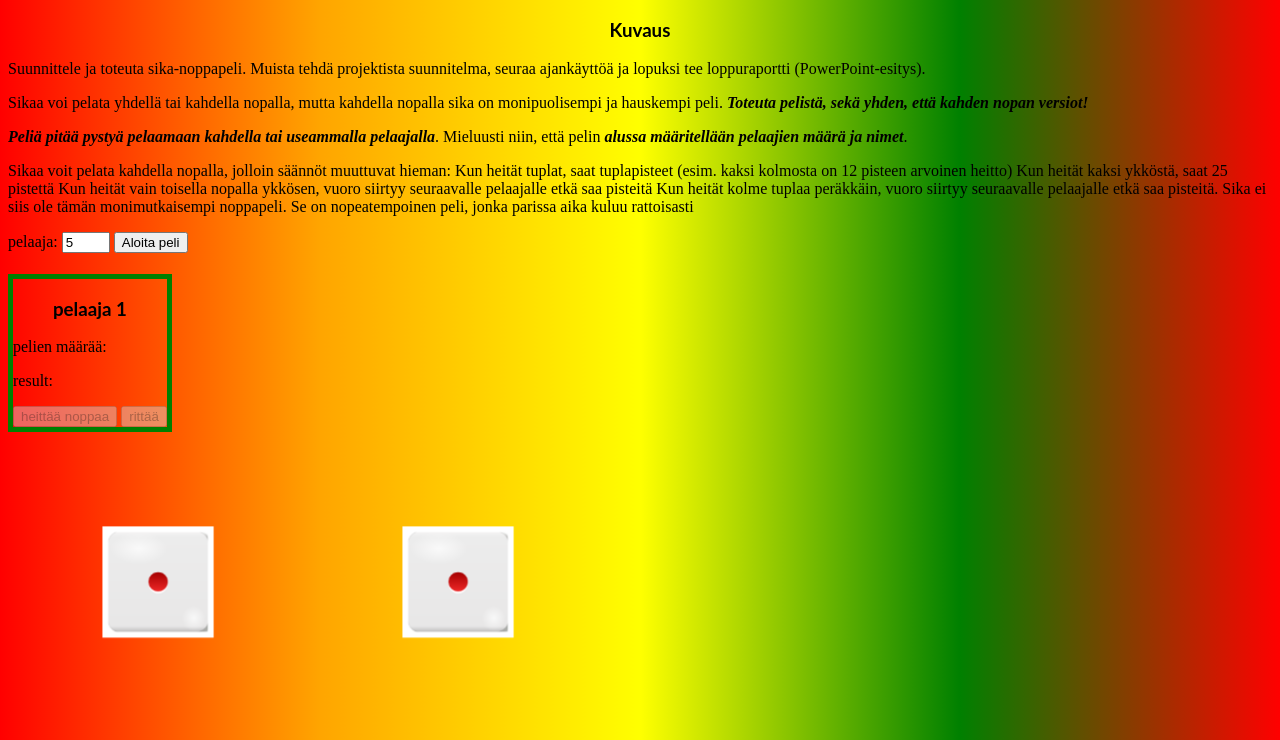
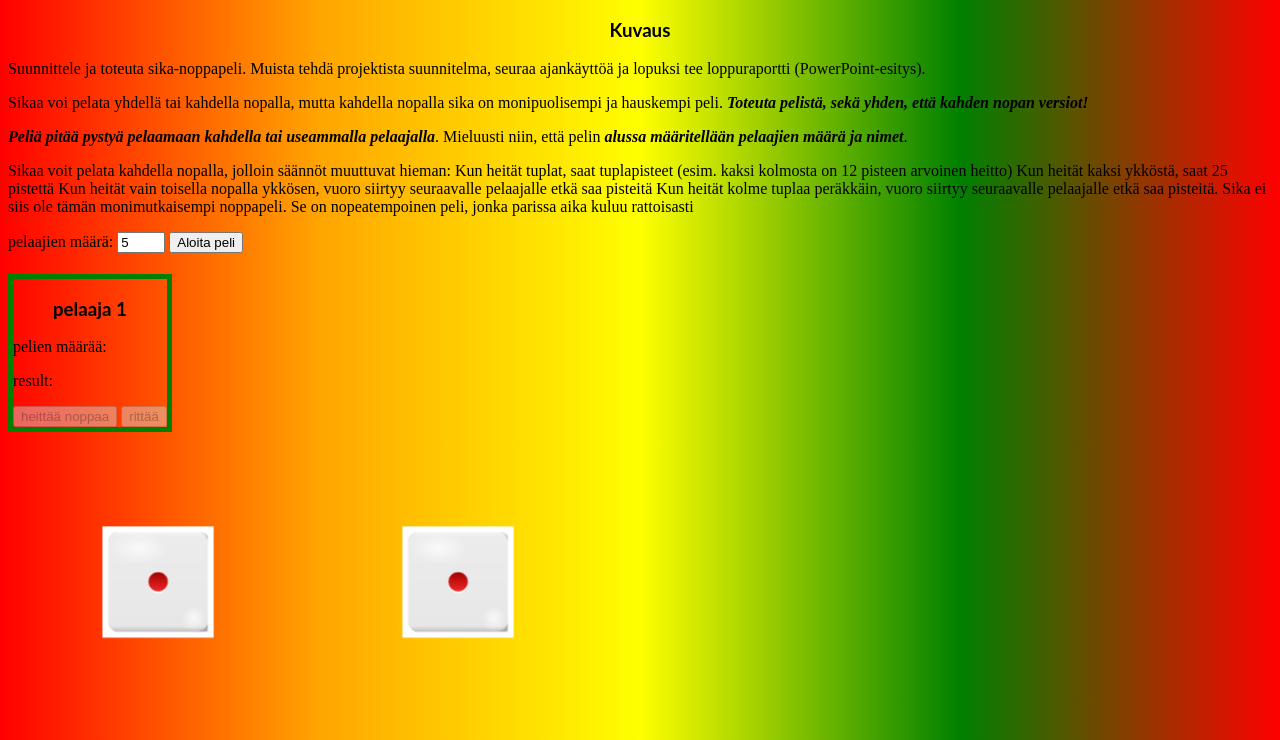
Before and after one commit to mikdum/412-2, a plain HTML site: page index.html in a window 1280 px wide. Shown: the part 63-803 px from the top of the page. Drawn offline with Linux system fonts and the light colour scheme.

Commit message:
well done!

```diff
--- a/index.html
+++ b/index.html
@@ -24,7 +24,7 @@
       pelin<em><strong> alussa määritellään pelaajien määrä ja nimet</strong></em>.</p>
       <p>Sikaa voit pelata kahdella nopalla, jolloin säännöt muuttuvat hieman: Kun heität tuplat, saat tuplapisteet (esim. kaksi kolmosta on 12 pisteen arvoinen heitto) Kun heität kaksi ykköstä, saat 25 pistettä Kun heität vain toisella nopalla ykkösen, vuoro siirtyy seuraavalle pelaajalle etkä saa pisteitä Kun heität kolme tuplaa peräkkäin, vuoro siirtyy seuraavalle pelaajalle etkä saa pisteitä. Sika ei siis ole tämän monimutkaisempi noppapeli. Se on nopeatempoinen peli, jonka parissa aika kuluu rattoisasti</p>
     <div class="pelinaloitus">
-      <label for="pelaajacount">pelaaja:</label>
+      <label for="pelaajacount">pelaajien määrä:</label>
       <input type="number" id="pelaajacount" value="5" max="7" min="2">
       <button id="btn_aloita">Aloita peli</button>
     </div>
```
